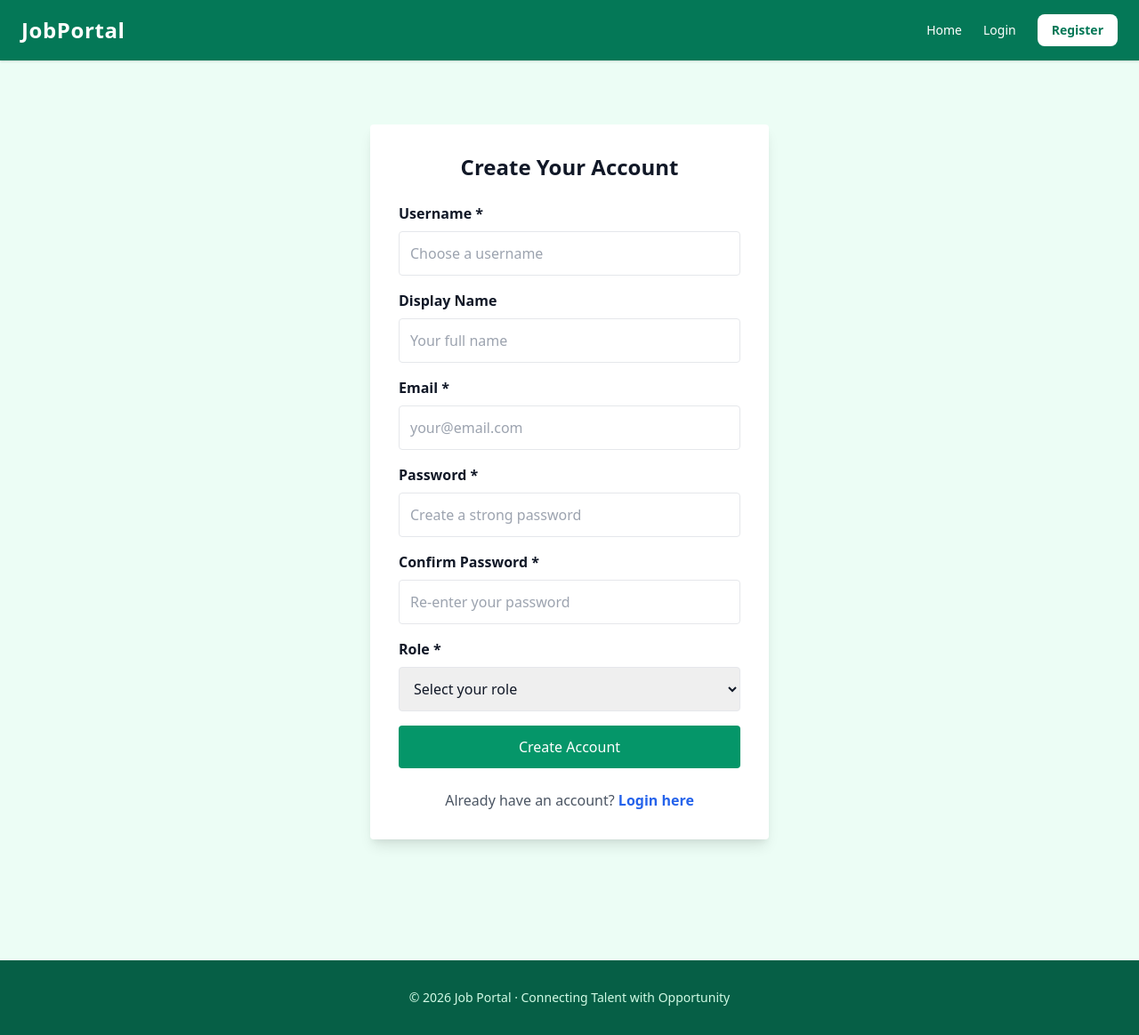
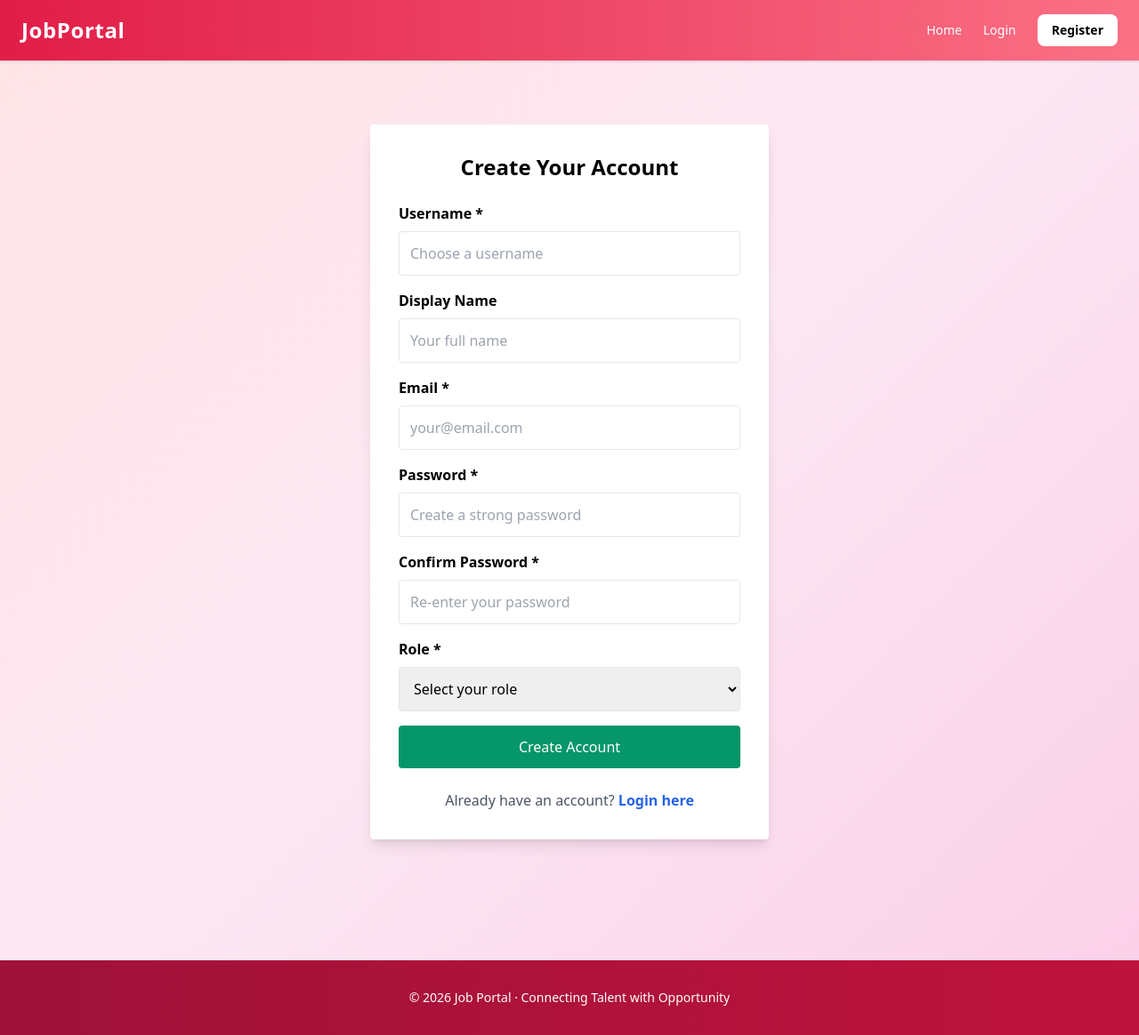
Before and after one commit to Riyadulislamratul/Job_Portal_With_Django, a Django app: page /accounts/register/ in a window 1280 px wide. Shown: the whole page at 89% size. Run offline with Django 4.2, Linux system fonts and the light colour scheme.

Commit message:
base file added

```diff
--- a/templates/base.html
+++ b/templates/base.html
@@ -5,10 +5,21 @@
     <meta name="viewport" content="width=device-width,initial-scale=1">
     <title> {% block title %}{% endblock title %} </title>
     <link href="https://cdn.jsdelivr.net/npm/tailwindcss@2.2.19/dist/tailwind.min.css" rel="stylesheet">
+    <style>
+      body {
+        background: linear-gradient(135deg, #ffe4e6 0%, #fce7f3 50%, #fbcfe8 100%);
+      }
+      nav {
+        background: linear-gradient(90deg, #e11d48 0%, #fb7185 100%);
+      }
+      footer {
+        background: linear-gradient(90deg, #9f1239 0%, #be123c 100%);
+      }
+    </style>
   </head>
-  <body class="bg-green-50 text-gray-900">
+  <body>
 
-    <nav class="bg-green-700 shadow">
+    <nav class="shadow">
       <div class="max-w-7xl mx-auto px-6 py-4 flex justify-between items-center">
         <a href="/" class="text-2xl font-extrabold text-white tracking-wide">
           JobPortal
@@ -32,7 +43,7 @@
             <a href="/accounts/login/" class="text-white font-medium">
               Login
             </a>
-            <a href="/accounts/register/" class="bg-white text-green-700 px-4 py-2 rounded-lg hover:bg-green-100 font-semibold">
+            <a href="/accounts/register/" class="bg-white text-rose-600 px-4 py-2 rounded-lg hover:bg-rose-100 font-semibold">
               Register
             </a>
           {% endif %}
@@ -43,7 +54,7 @@
     {% if messages %}
       <div class="max-w-7xl mx-auto px-6 mt-6 space-y-3">
         {% for message in messages %}
-          <div class="p-4 rounded-lg border border-green-200 bg-green-100 text-green-800 font-medium shadow-sm">
+          <div class="p-4 rounded-lg border border-rose-200 bg-rose-100 text-rose-800 font-medium shadow-sm">
             {{ message }}
           </div>
         {% endfor %}
@@ -54,7 +65,7 @@
       {% block content %}{% endblock %}
     </main>
 
-    <footer class="bg-green-800 text-green-100 text-center py-8 mt-16">
+    <footer class="text-white text-center py-8 mt-16">
       <p class="text-sm">
         &copy; 2026 Job Portal · Connecting Talent with Opportunity
       </p>
```
